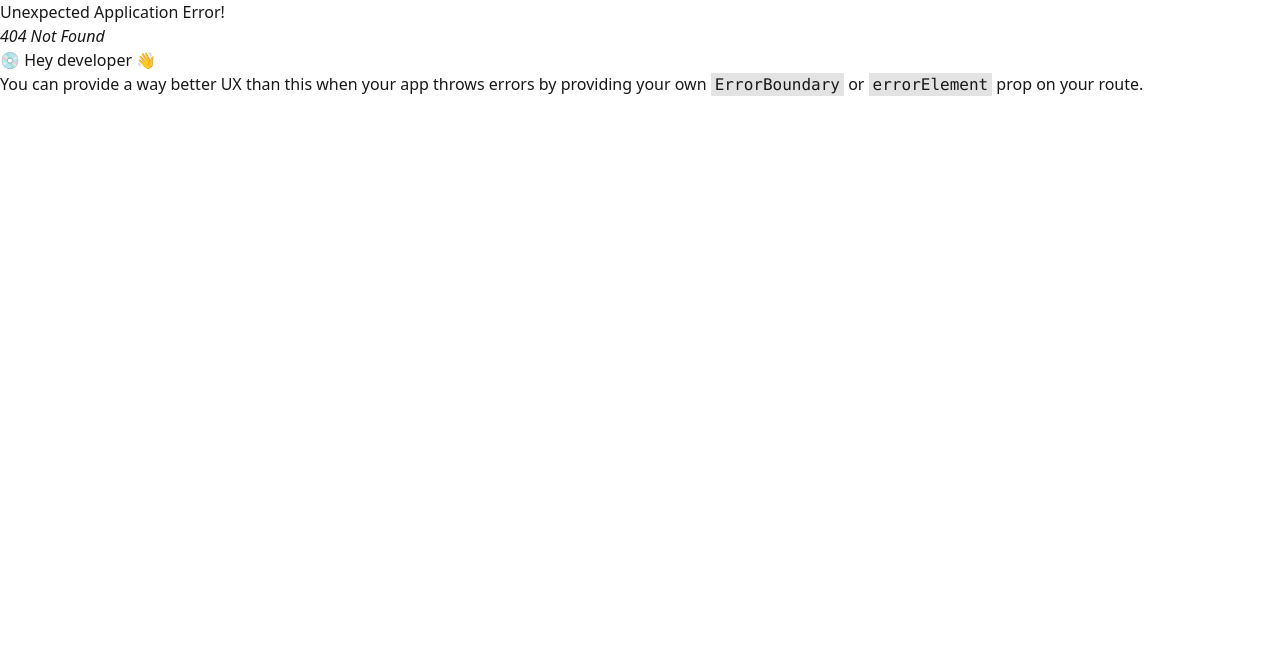
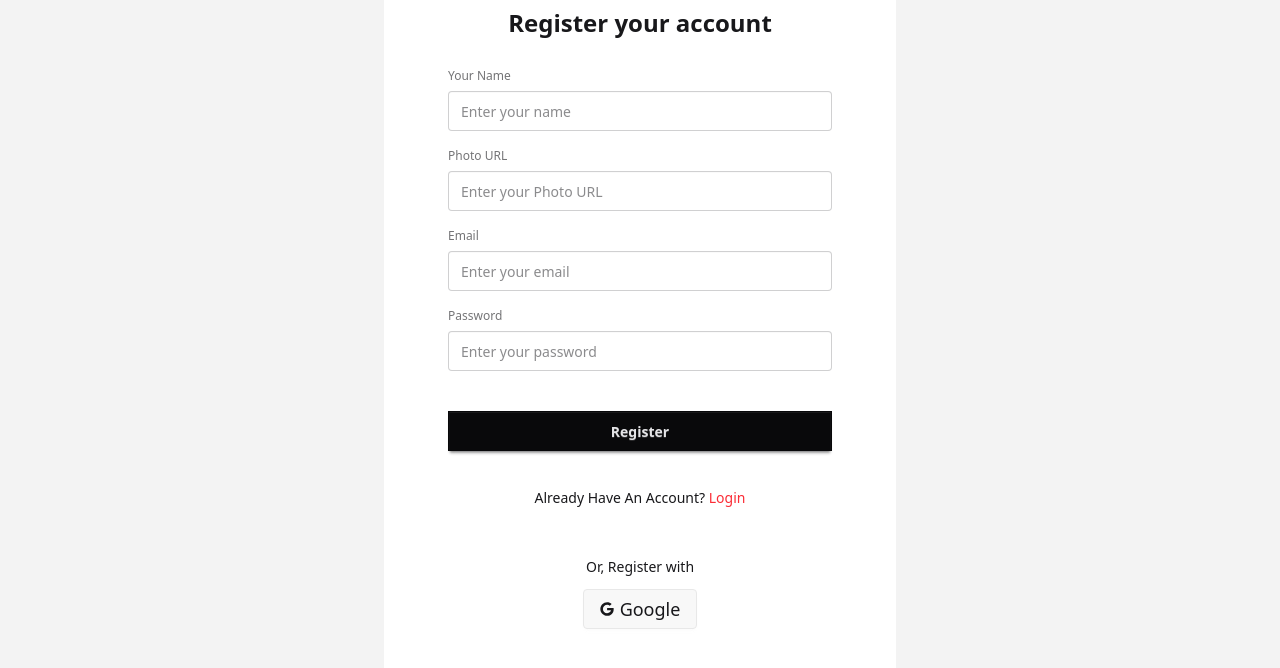
Before and after one commit to mdhasanshuvo/Tak-Management-Client, a React (Vite) app: page /auth/register in a window 1280 px wide. Before the commit this address had no page. Shown: the top 668 px of the page. Built offline with nearby package versions, Linux system fonts and the light colour scheme.

Commit message:
Register page added

```diff
--- /dev/null
+++ b/src/pages/Register.jsx
@@ -0,0 +1,189 @@
+import { useContext } from 'react';
+import { Link, useNavigate } from "react-router-dom";
+import { FaGoogle } from "react-icons/fa";
+// import { AuthContext } from '../provider/AuthProvider';
+import Swal from 'sweetalert2';
+// import axios from 'axios';
+
+const Register = () => {
+    // const { signUp, setUser, updateUser, googleAuth } = useContext(AuthContext);
+    // const navigate = useNavigate();
+
+    // const showErrorAlert = (message) => {
+    //     Swal.fire({
+    //         icon: 'error',
+    //         title: 'Oops...',
+    //         text: message,
+    //     });
+    // };
+
+    // const onClickForGoogle = () => {
+    //     googleAuth()
+    //         .then(result => {
+    //             const userFromGoogle = result.user;
+    //             console.log(userFromGoogle);
+    //             setUser(userFromGoogle);
+
+    //             // Prepare user information for the database
+    //             const userInfo = {
+    //                 name: userFromGoogle.displayName,
+    //                 email: userFromGoogle.email,
+    //                 photo: userFromGoogle.photoURL,
+    //             };
+
+    //             // Add user to the database
+    //             axios.post('https://product-hunt-server-five.vercel.app/users', userInfo)
+    //                 .then(res => {
+    //                     if (res.data.insertedId) {
+    //                         console.log('User added to the database');
+    //                         Swal.fire({
+    //                             icon: 'success',
+    //                             title: 'Registered Successfully!',
+    //                             text: 'Welcome to Tech Discovery!',
+    //                             confirmButtonText: 'Continue',
+    //                         }).then(() => {
+    //                             navigate(location?.state ? location.state : '/');
+    //                         });
+    //                     }
+    //                 })
+    //                 .catch(error => {
+    //                     console.log('Error adding user to database:', error);
+    //                     showErrorAlert(error.message);
+    //                 });
+    //         })
+    //         .catch(error => {
+    //             console.log('Error during Google authentication:', error.message);
+    //             showErrorAlert(error.message);
+    //         });
+    // };
+
+
+    // const handleSubmit = (e) => {
+    //     e.preventDefault();
+    //     const name = e.target.name.value;
+    //     const photo = e.target.photo.value;
+    //     const email = e.target.email.value;
+    //     const password = e.target.password.value;
+
+    //     console.log(name, photo, email, password);
+
+    //     const hasUppercase = /[A-Z]/.test(password);
+    //     const hasLowercase = /[a-z]/.test(password);
+    //     const isLongEnough = password.length >= 6;
+
+    //     if (!hasUppercase || !hasLowercase || !isLongEnough) {
+    //         showErrorAlert('Password must contain at least 6 characters, including uppercase and lowercase letters.');
+    //         return;
+    //     }
+
+    //     signUp(email, password)
+    //         .then(result => {
+    //             const user = result.user;
+    //             console.log(user);
+    //             setUser(user);
+
+    //             // Update user profile
+    //             updateUser({
+    //                 displayName: name,
+    //                 photoURL: photo,
+    //             })
+    //                 .then(() => {
+    //                     const userInfo = {
+    //                         name: user.displayName,
+    //                         email: user.email,
+    //                         photo: user.photoURL,
+    //                     };
+
+    //                     axios.post('https://product-hunt-server-five.vercel.app/users', userInfo)
+    //                         .then(res => {
+    //                             if (res.data.insertedId) {
+    //                                 console.log('User added to the database');
+    //                                 Swal.fire({
+    //                                     icon: 'success',
+    //                                     title: 'Registered Successfully!',
+    //                                     text: 'Your account has been created.',
+    //                                     confirmButtonText: 'Continue',
+    //                                 }).then(() => {
+    //                                     navigate('/');
+    //                                 });
+    //                             }
+    //                         })
+    //                         .catch(error => {
+    //                             console.log('Error adding user to database:', error);
+    //                             showErrorAlert(error.message);
+    //                         });
+    //                 })
+    //                 .catch(error => {
+    //                     console.log('Error updating user profile:', error);
+    //                     showErrorAlert(error.message);
+    //                 });
+    //         })
+    //         .catch(error => {
+    //             console.log('Error during sign-up:', error.message);
+    //             showErrorAlert(error.message);
+    //         });
+
+    // };
+
+    return (
+        <div className="min-h-screen flex justify-center items-center -mt-20 bg-[#F3F3F3]">
+            <div className="card bg-base-100 w-full max-w-lg shrink-0 rounded-none p-10 pb-5 my-1">
+                <h2 className="text-2xl font-semibold text-center">Register your account</h2>
+                <form
+                // onSubmit={handleSubmit}
+                 className="card-body">
+                    {/* Name */}
+                    <div className="fieldset">
+                        <label className="label">
+                            <span className="label-text">Your Name</span>
+                        </label>
+                        <input name="name" type="text" placeholder="Enter your name" className="input input-bordered w-full" required />
+                    </div>
+
+                    {/* Photo */}
+                    <div className="fieldset">
+                        <label className="label">
+                            <span className="label-text">Photo URL</span>
+                        </label>
+                        <input name="photo" type="text" placeholder="Enter your Photo URL" className="input input-bordered w-full" required />
+                    </div>
+
+                    {/* E-mail */}
+                    <div className="fieldset">
+                        <label className="label">
+                            <span className="label-text">Email</span>
+                        </label>
+                        <input name="email" type="email" placeholder="Enter your email" className="input input-bordered w-full" required />
+                    </div>
+
+                    {/* Password */}
+                    <div className="fieldset">
+                        <label className="label">
+                            <span className="label-text">Password</span>
+                        </label>
+                        <input name="password" type="password" placeholder="Enter your password" className="input input-bordered w-full" required />
+                    </div>
+
+                    <div className="fieldset mt-6">
+                        <button className="btn btn-neutral rounded-none">Register</button>
+                    </div>
+                    <p className="text-center mt-6">
+                        Already Have An Account? <Link className="text-red-500" to='/auth/login'>Login</Link>
+                    </p>
+
+                    <div className="text-center space-y-3">
+                        <h2 className="text-center mt-10">Or, Register with</h2>
+                        <button className="btn"
+                            // onClick={onClickForGoogle}
+                        >
+                            <FaGoogle />
+                            <span className="text-lg font-light">Google</span>
+                        </button>
+                    </div>
+                </form>
+            </div>
+        </div>
+    );
+};
+
+export default Register;
--- a/src/routes/AppRoutes.jsx
+++ b/src/routes/AppRoutes.jsx
@@ -1,5 +1,6 @@
 import { createBrowserRouter } from 'react-router-dom';
 import Login from '../pages/Login';
+import Register from '../pages/Register';
 
 const AppRoutes = createBrowserRouter([
     {
@@ -10,6 +11,10 @@ const AppRoutes = createBrowserRouter([
         path: '/auth/login',
         element: <Login></Login>
     },
+    {
+        path: '/auth/register',
+        element: <Register></Register>
+    },
 ]);
 
 
```
